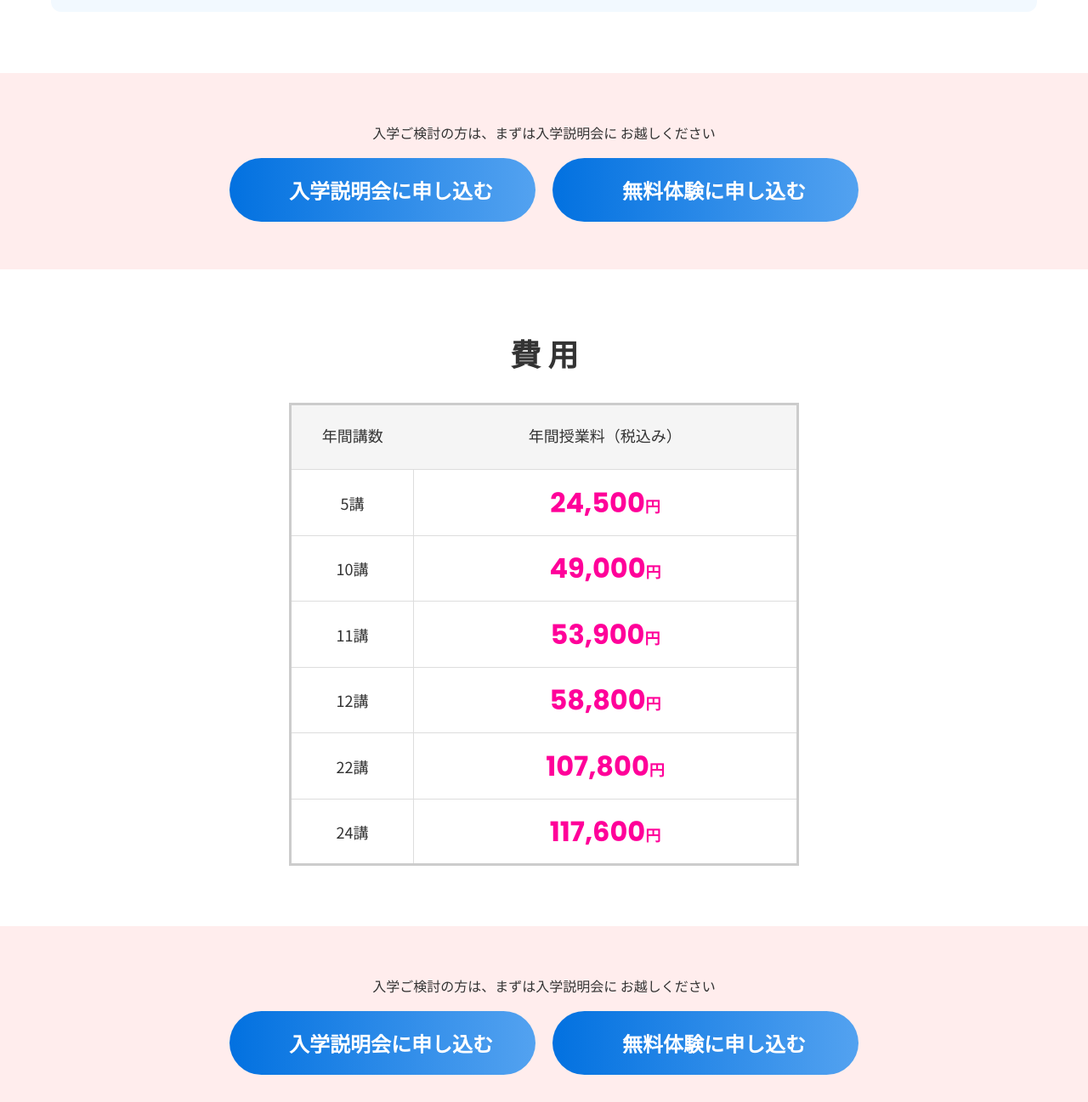
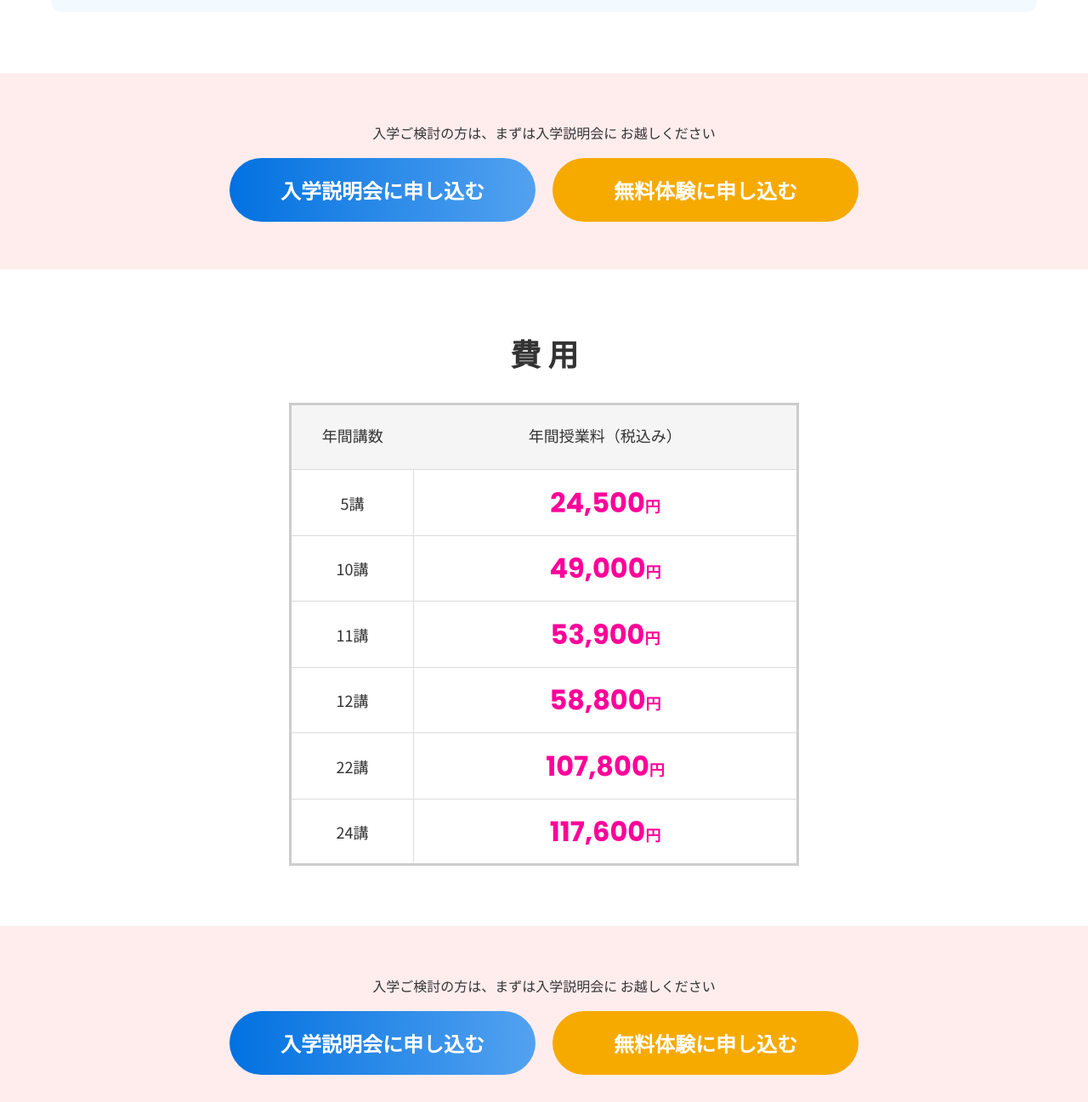
Before and after one commit to Misato-0112/lp1, a plain HTML site: page index.html in a window 1280 px wide. Shown: the part 3476-4773 px from the top of the page at 85% size. Drawn offline with nearby package versions, Linux system fonts and the light colour scheme; some packages are replaced by stand-ins of ours.

Commit message:
11.11修正

```diff
--- a/assets/style/main.css
+++ b/assets/style/main.css
@@ -129,7 +129,7 @@ section {
     }
 }
 
-/* ボ0.タン */
+/* ボタン */
 /* 申し込みボタン共通 */
 
 .entry-button-group {
@@ -171,14 +171,12 @@ section {
     }
 }
 
+.entry-button--orange {
+    background: #f6aa00;
+}
+
 .entry-button p {
     color: var(--color-white);
-}
-
-@media (min-width: 768px) {
-    .entry-button p {
-        padding-left: 2rem;
-    }
 }
 
 /* ヘッダー------------------ */
--- a/index.html
+++ b/index.html
@@ -215,7 +215,7 @@
                         </div>
                     </a>
                     <a href="/freetrial">
-                        <div class="entry-button flex">
+                        <div class="entry-button entry-button--orange flex">
                             <p>無料体験に申し込む</p>
                         </div>
                     </a>
@@ -380,7 +380,7 @@
                         </div>
                     </a>
                     <a href="/freetrial">
-                        <div class="entry-button flex">
+                        <div class="entry-button entry-button--orange flex">
                             <p>無料体験に申し込む</p>
                         </div>
                     </a>
@@ -442,7 +442,7 @@
                         </div>
                     </a>
                     <a href="/freetrial">
-                        <div class="entry-button flex">
+                        <div class="entry-button  entry-button--orange flex">
                             <p>無料体験に申し込む</p>
                         </div>
                     </a>
```
